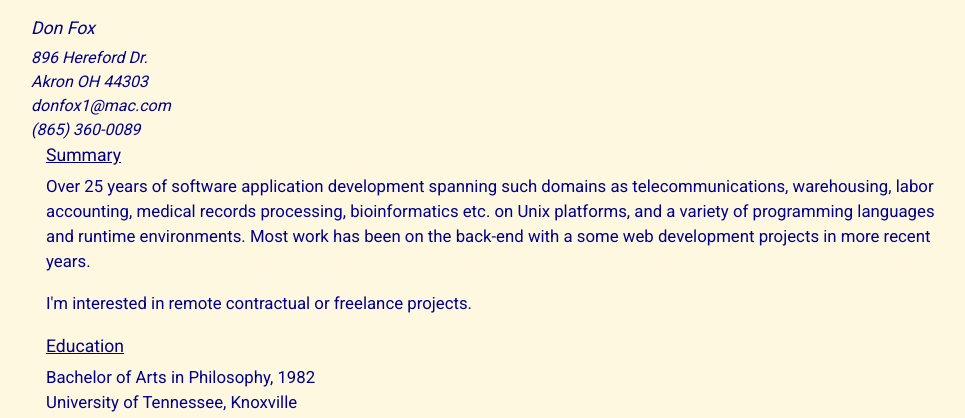
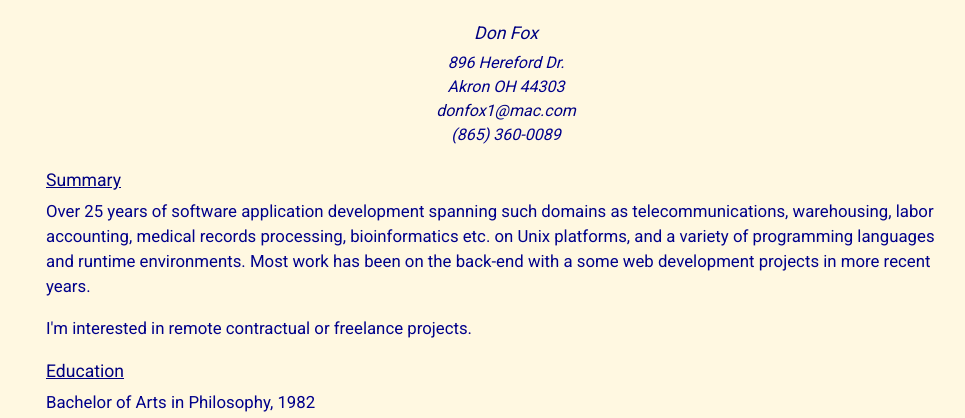
Before and after one commit to donfox/personal_website, a Flask app: page /resume in a window 1280 px wide. Shown: the top 418 px of the page, without its empty margins (134-1099 px from the left). Run offline with Flask 3, Linux system fonts and the light colour scheme; parts of the project's set-up code (start-up, migrations or seed data) failed here and were passed over.

Commit message:
Small change to center renter resume.html header.

```diff
--- a/static/style.css
+++ b/static/style.css
@@ -9,6 +9,11 @@ img {
   border: 2px solid #ddd; /* Subtle border */
   border-radius: 8px; /* Rounded corners */
   box-shadow: 2px 2px 5px rgba(0, 0, 0, 0.2); /* Soft shadow */
+}
+
+header {
+  text-align: center; /* Centers text horizontally */
+  margin: 20px auto; /* Adds space above and below */
 }
 
 /* Variables for Consistent Styling */
```
